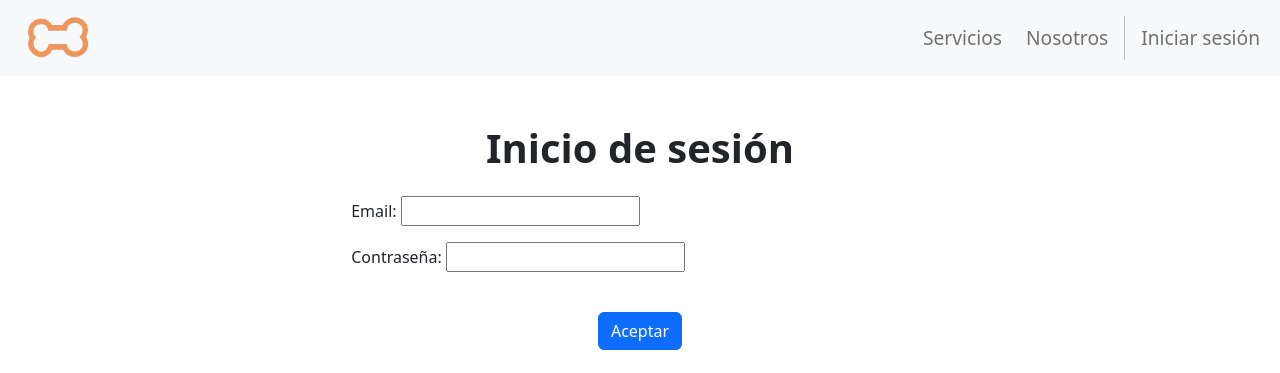
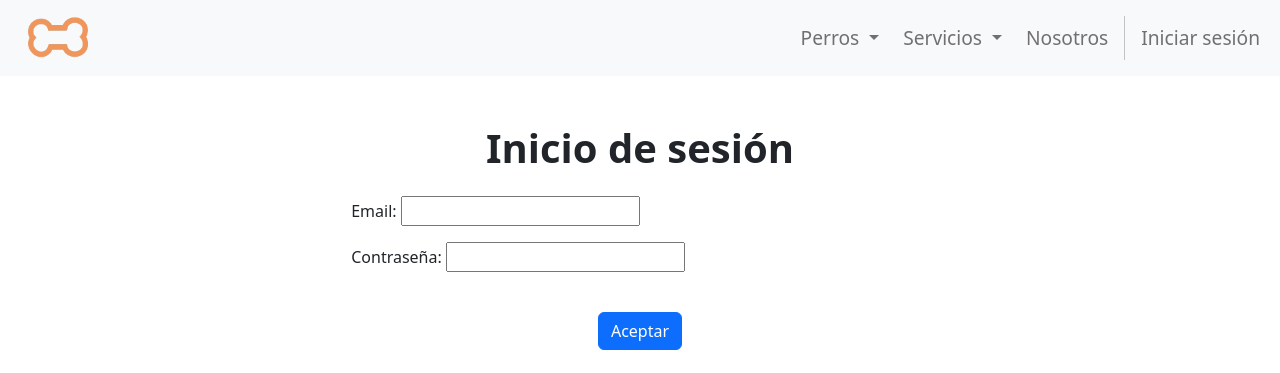
Before and after one commit to cd-paliv/is2, a Django app: page /login/ in a window 1280 px wide. Shown: the top 373 px of the page. Run offline with Django 4.2, Linux system fonts and the light colour scheme; some libraries are stand-ins or nearby versions.

Commit message:
[FIX] navbar items

```diff
--- a/src/OMD/OMDApp/templates/navbar.html
+++ b/src/OMD/OMDApp/templates/navbar.html
@@ -10,14 +10,31 @@
         <span class="navbar-toggler-icon"></span>
       </button>
       <div class="collapse navbar-collapse" id="navbarSupportedContent">
-        <ul class="navbar-nav ms-auto mb-2 mb-lg-0 gap-2">
-          {% if perms.OMDApp.is_client %}
-            <li class="nav-item">
-              <a class="nav-link" aria-current="page" href="/">Mis perros</a>
-            </li>
-          {% endif %}
-          <li class="nav-item">
-              <a class="nav-link" aria-current="page" href="/">Servicios</a>
+      <ul class="navbar-nav ms-auto mb-2 mb-lg-0 gap-2">
+          <li class="nav-item dropdown opt-nav-center">
+            <a class="nav-link dropdown-toggle" role="button" data-bs-toggle="dropdown" aria-expanded="false" style="margin-left: 0%;">
+              Perros
+            </a>
+            <ul class="dropdown-menu dropdown-menu-end">
+                {% if perms.OMDApp.is_client %}
+                  <li><a class="dropdown-item" href="/">Mis perros</a></li>
+                {% endif %}
+                {% if perms.OMDApp.is_client or perms.OMDApp.is_vet %}
+                  <li><a class="dropdown-item" href="/">Perros en adopción</a></li> <!--clivet-->
+                {% endif %}
+                <li><a class="dropdown-item" href="/">Perros encontrados</a></li>
+                <li><a class="dropdown-item" href="/">Perros perdidos</a></li>
+            </ul>
+          </li>
+
+          <li class="nav-item dropdown">
+            <a class="nav-link dropdown-toggle" role="button" data-bs-toggle="dropdown" aria-expanded="false" style="margin-left: 0%;">
+              Servicios
+            </a>
+            <ul class="dropdown-menu dropdown-menu-end">
+                <li><a class="dropdown-item" href="/">Paseadores</a></li>
+                <li><a class="dropdown-item" href="/">Cuidadores</a></li>
+            </ul>
           </li>
           {% if perms.OMDApp.is_vet %}
             <li class="nav-item">
@@ -27,6 +44,7 @@
           <li class="nav-item">
               <a class="nav-link" aria-current="page" href="/">Nosotros</a>
           </li>
+
           <div class="vr"></div>
           {% if user.is_authenticated %}
           <li class="nav-item dropdown">
```
